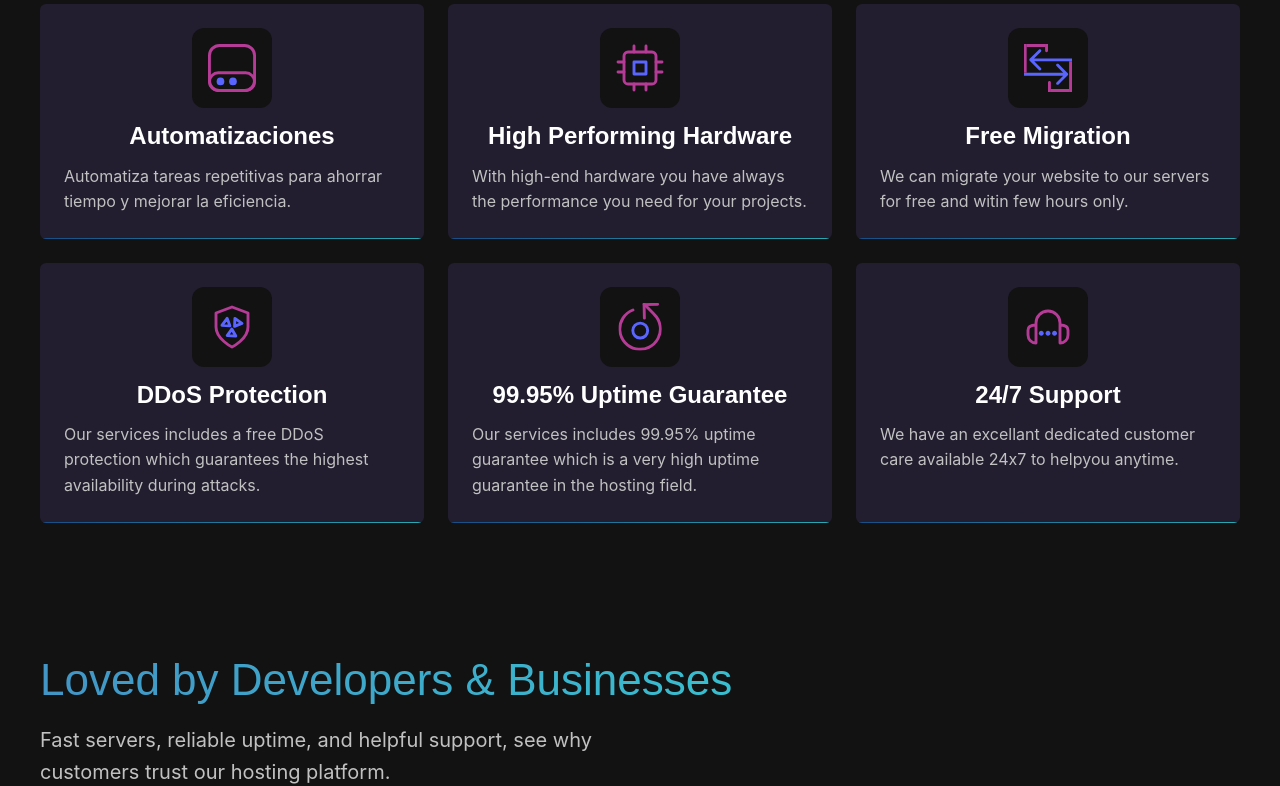
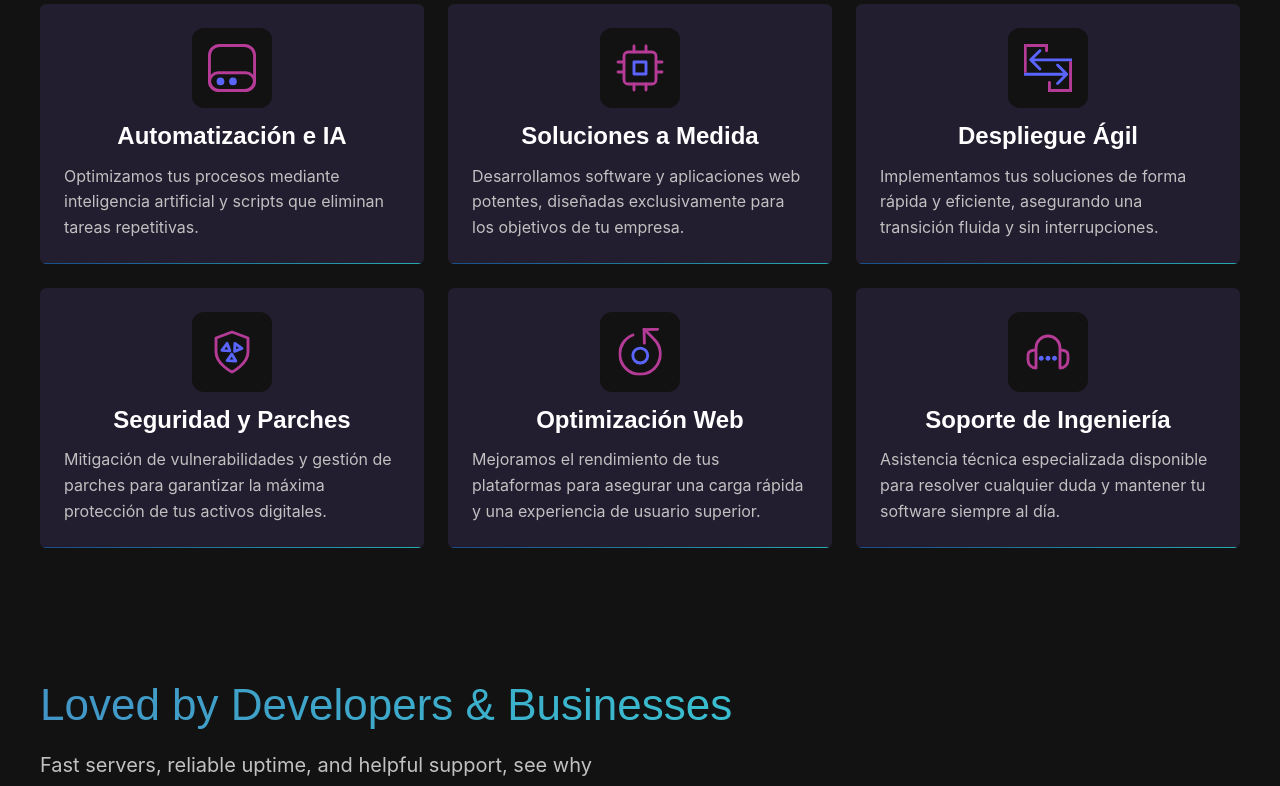
Before and after one commit to CamachoLives/Nexian, a Next.js app in the folder nexian/: page / in a window 1280 px wide. Shown: the part 1980-2766 px from the top of the page. Built offline with nearby package versions, Linux system fonts and the light colour scheme; a web font is replaced by a local one.

Commit message:
Parrche de Jsons en seccion porque elegirnos a nosotros

```diff
--- a/nexian/src/data/components/FeaturesData.js
+++ b/nexian/src/data/components/FeaturesData.js
@@ -1,38 +1,38 @@
 export const FeaturesData = [
   {
     id: 1,
-    title: 'Automatizaciones',
+    title: 'Automatización e IA',
     image: '/images/icons/ssd.svg',
-    text: 'Automatiza tareas repetitivas para ahorrar tiempo y mejorar la eficiencia.'
+    text: 'Optimizamos tus procesos mediante inteligencia artificial y scripts que eliminan tareas repetitivas.'
   },
   {
     id: 2,
-    title: 'High Performing Hardware',
+    title: 'Soluciones a Medida',
     image: '/images/icons/cpu.svg',
-    text: 'With high-end hardware you have always the performance you need for your projects.'
+    text: 'Desarrollamos software y aplicaciones web potentes, diseñadas exclusivamente para los objetivos de tu empresa.'
   },
   {
     id: 3,
-    title: 'Free Migration',
+    title: 'Despliegue Ágil',
     image: '/images/icons/migration.svg',
-    text: 'We can migrate your website to our servers for free and witin few hours only.'
+    text: 'Implementamos tus soluciones de forma rápida y eficiente, asegurando una transición fluida y sin interrupciones.'
   },
   {
     id: 4,
-    title: 'DDoS Protection',
+    title: 'Seguridad y Parches',
     image: '/images/icons/ddos.svg',
-    text: 'Our services includes a free DDoS protection which guarantees the highest availability during attacks.'
+    text: 'Mitigación de vulnerabilidades y gestión de parches para garantizar la máxima protección de tus activos digitales.'
   },
-    {
+  {
     id: 5,
-    title: '99.95% Uptime Guarantee',
+    title: 'Optimización Web',
     image: '/images/icons/uptime.svg',
-    text: 'Our services includes 99.95% uptime guarantee which is a very high uptime guarantee in the hosting field.'
+    text: 'Mejoramos el rendimiento de tus plataformas para asegurar una carga rápida y una experiencia de usuario superior.'
   },
   {
     id: 6,
-    title: '24/7 Support',
+    title: 'Soporte de Ingeniería',
     image: '/images/icons/support.svg',
-    text: 'We have an excellant dedicated customer care available 24x7 to helpyou anytime.'
+    text: 'Asistencia técnica especializada disponible para resolver cualquier duda y mantener tu software siempre al día.'
   }
 ]
```
